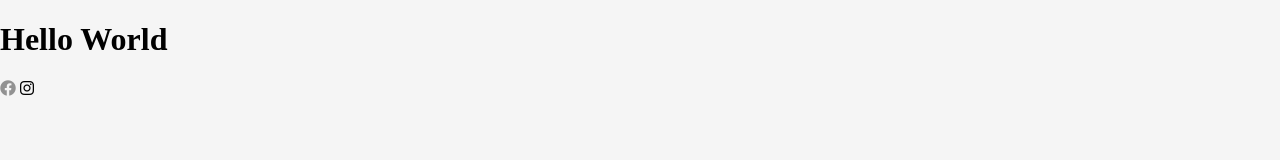
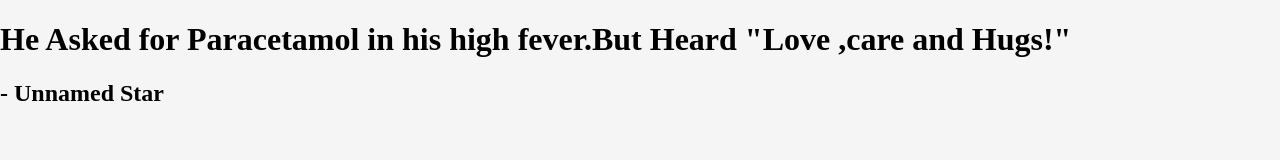
Before and after one commit to hamim6296/rups, a plain HTML site: page index.html in a window 1280 px wide. Drawn offline with Linux system fonts and the light colour scheme.

Commit message:
Update index.html

```diff
--- a/index.html
+++ b/index.html
@@ -1,18 +1,18 @@
-<!DOCTYPE html>
+ <!DOCTYPE html>
 <html lang="en">
 <head>
     <meta charset="UTF-8">
     <meta name="viewport" content="width=device-width, initial-scale=1.0">
-    <title>hamim</title>
+    <title>Quote Generator </title>
     <link rel="icon" type="image/png" href= "https://www.google.com/s2/favicons?domain=rupa.com">
     <link rel="stylesheet" href="https://cdnjs.cloudflare.com/ajax/libs/font-awesome/6.4.0/css/all.min.css" integrity="sha512-iecdLmaskl7CVkqkXNQ/ZH/XLlvWZOJyj7Yy7tcenmpD1ypASozpmT/E0iPtmFIB46ZmdtAc9eNBvH0H/ZpiBw==" crossorigin="anonymous" referrerpolicy="no-referrer" />
     <link rel="stylesheet" href="style.css">
 </head>
 <body>
-    <h1>Hello World</h1>
-    <i class="fa-brands fa-facebook fa-beat-fade"></i>
-    <i class="fa-brands fa-instagram"></i>
-
+    <div class="container">
+  <h1>He Asked for Paracetamol in his high fever.But Heard "Love ,care and Hugs!"</h1>
+  <h2> - Unnamed Star</h2>
+</div>
     <!-- Script-->
     <script src="script.js"></script>
 </body>
```
